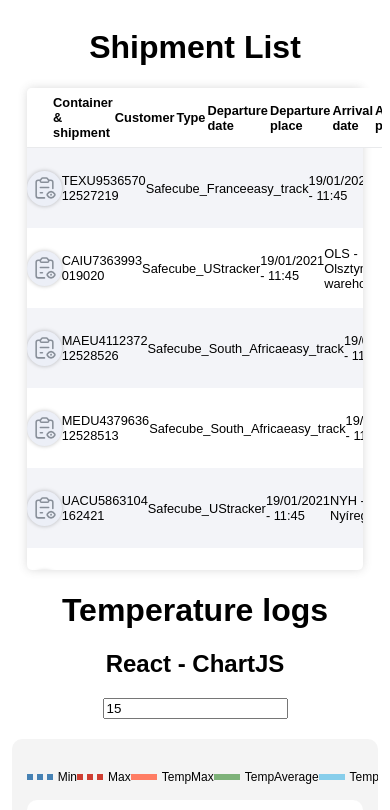
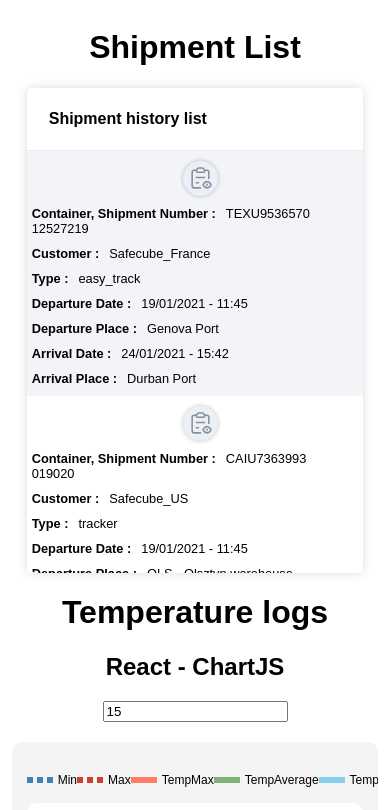
Before and after one commit to alyson-b69/safecube-component, a React (Create React App) app: page / in a window 390 px wide. Shown: the top 810 px of the page. Built offline with nearby package versions, Linux system fonts and the light colour scheme.

Commit message:
add responsive rules to shipmentList

```diff
--- a/src/ShipmentsList/ShipmentsList.style.ts
+++ b/src/ShipmentsList/ShipmentsList.style.ts
@@ -15,8 +15,29 @@
   & thead {
     border-bottom: solid 1px #888F9930;
     border-radius: 5px 5px 0 0;
+    display: inline-block;
     & tr{
-      height: 60px
+      height: 60px;
+
+      & span.mobile-title{
+        display:none;
+      }
+
+      @media only screen and (max-width: 1000px){
+
+        & th{
+         display:none;
+        }
+
+        & span.mobile-title{
+          display: block;
+          width: 100%;
+          height: 100%;
+          font-size: 1rem;
+          padding: 22px;
+          font-weight: 700;
+        }
+    }
     }
   }
 
@@ -28,6 +49,7 @@
   & thead > tr, tbody > tr {
     padding: 5px;
     width: 100%;
+    margin: 0;
   }
 
   & thead tr th:first-child {
@@ -72,6 +94,7 @@
 
   & tbody{
     overflow-y: scroll;
+    overflow-x: hidden;
     display:block;
     height: 50vh;
     border-radius: 0 0 10px 10px;
@@ -89,6 +112,28 @@
         background: #ffffff;
         & span {
           background: #7EB279;
+        }
+      }
+    }
+
+    @media only screen and (max-width: 1000px){
+      display:flex;
+      flex-direction: column;
+      height: auto;
+      text-align: justify;54a1a
+      padding:10px 20px;
+      max-width: 100% ;
+      & td:nth-child(1){
+        width: 100%;
+      }
+      & td:nth-child(2),td:nth-child(3),td:nth-child(4),td:nth-child(5),td:nth-child(6),td:nth-child(7),td:nth-child(8){
+        width: 100%;
+        &:before{
+          content:attr(data-label) ' : ';
+          text-transform: capitalize;
+          float:left;
+          font-weight: 700;
+          padding-right: 10px;
         }
       }
     }
--- a/src/ShipmentsList/ShipmentsList.tsx
+++ b/src/ShipmentsList/ShipmentsList.tsx
@@ -14,6 +14,7 @@
                     <th>Departure place</th>
                     <th>Arrival date</th>
                     <th>Arrival place</th>
+                    <span className='mobile-title'>Shipment history list</span>
                 </tr>
             </thead>
             <tbody>
@@ -21,16 +22,16 @@
                 return (
                     <tr key={item.shipment_number + item.container_id + index}>
                         <td><ViewMore><span/></ViewMore></td>
-                        <td>
+                        <td data-label={'Container, shipment number'}>
                             {item.container_id} <br/>
                             {item.shipment_number}
                         </td>
-                        <td>{item.end_customer.name}</td>
-                        <td>{item.type}</td>
-                        <td>19/01/2021 - 11:45</td>
-                        <td>{item.pod.name}</td>
-                        <td>24/01/2021 - 15:42</td>
-                        <td>{item.poa.name}</td>
+                        <td data-label={'Customer'}>{item.end_customer.name}</td>
+                        <td data-label={'Type'}>{item.type}</td>
+                        <td data-label={'Departure date'}>19/01/2021 - 11:45</td>
+                        <td data-label={'Departure place'}>{item.pod.name}</td>
+                        <td data-label={'Arrival date'}>24/01/2021 - 15:42</td>
+                        <td data-label={'Arrival place'}>{item.poa.name}</td>
                     </tr>
                 )
 
```
Also changed, not shown: 1 other file (tests, documents, lock files or other folders).
